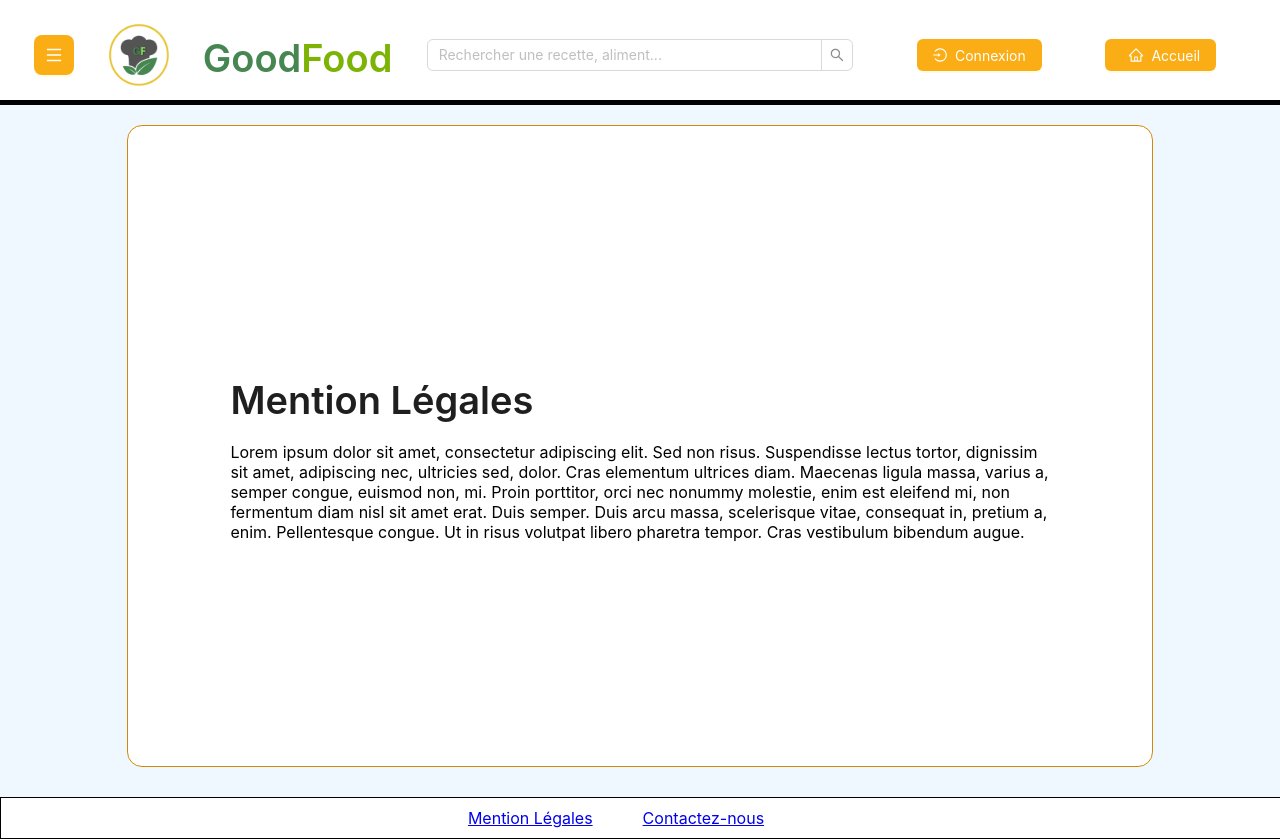
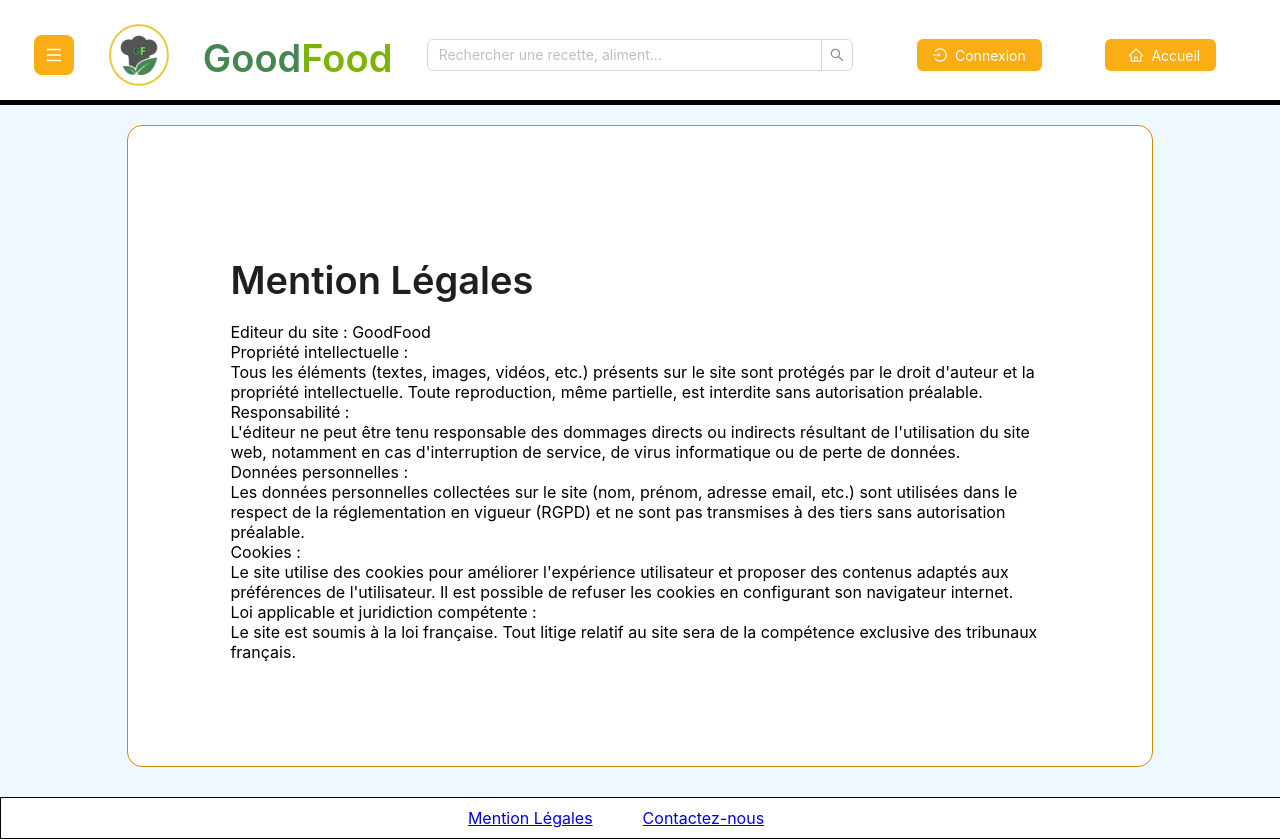
Before and after one commit to Dorian-Guignard/GoodFoodFront, a React (Create React App) app in the folder goodfood/: page /mentionslegales in a window 1280 px wide. Built offline with nearby package versions, Linux system fonts and the light colour scheme; no server answers; the HTML template or start-up script is replaced by a standard one.

Commit message:
legalnoticeupdate

```diff
--- a/goodfood/src/components/LegalNotice/LegalNotice.js
+++ b/goodfood/src/components/LegalNotice/LegalNotice.js
@@ -5,7 +5,31 @@ function LegalNotice(){
     return(
     <div className="legalNotice">
         <Title>Mention Légales</Title>
-        <div>Lorem ipsum dolor sit amet, consectetur adipiscing elit. Sed non risus. Suspendisse lectus tortor, dignissim sit amet, adipiscing nec, ultricies sed, dolor. Cras elementum ultrices diam. Maecenas ligula massa, varius a, semper congue, euismod non, mi. Proin porttitor, orci nec nonummy molestie, enim est eleifend mi, non fermentum diam nisl sit amet erat. Duis semper. Duis arcu massa, scelerisque vitae, consequat in, pretium a, enim. Pellentesque congue. Ut in risus volutpat libero pharetra tempor. Cras vestibulum bibendum augue.</div>
+        <div>
+
+Editeur du site :
+
+GoodFood <br/>
+
+Propriété intellectuelle :<br/>
+
+Tous les éléments (textes, images, vidéos, etc.) présents sur le site sont protégés par le droit d'auteur et la propriété intellectuelle. Toute reproduction, même partielle, est interdite sans autorisation préalable.<br/>
+
+Responsabilité :<br/>
+
+L'éditeur ne peut être tenu responsable des dommages directs ou indirects résultant de l'utilisation du site web, notamment en cas d'interruption de service, de virus informatique ou de perte de données.<br/>
+
+Données personnelles :<br/>
+
+Les données personnelles collectées sur le site (nom, prénom, adresse email, etc.) sont utilisées dans le respect de la réglementation en vigueur (RGPD) et ne sont pas transmises à des tiers sans autorisation préalable.<br/>
+
+Cookies :<br/>
+
+Le site utilise des cookies pour améliorer l'expérience utilisateur et proposer des contenus adaptés aux préférences de l'utilisateur. Il est possible de refuser les cookies en configurant son navigateur internet.<br/>
+
+Loi applicable et juridiction compétente :<br/>
+
+Le site est soumis à la loi française. Tout litige relatif au site sera de la compétence exclusive des tribunaux français.</div>
         </div>
     )
 }
```
